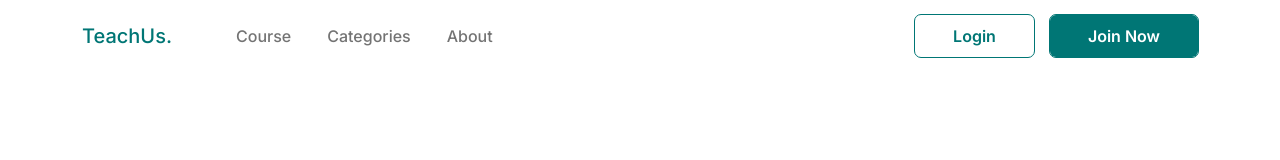
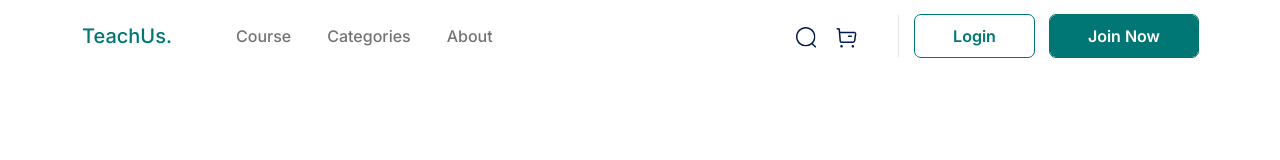
Before and after one commit to ariefhk/arx-teachus, a React (Create React App) app: page / in a window 1280 px wide. Shown: the top 160 px of the page. Built offline with nearby package versions, Linux system fonts and the light colour scheme.

Commit message:
add navbar

```diff
--- /dev/null
+++ b/src/assets/index.js
@@ -0,0 +1,4 @@
+import Shopping from "./images/ic_shopping.svg";
+import Search from "./images/ic_search.svg";
+
+export { Shopping, Search };
--- a/src/components/Navbar/index.jsx
+++ b/src/components/Navbar/index.jsx
@@ -1,6 +1,15 @@
 import React from "react";
-import { Navbar, Nav, Container, Button, Row, Col } from "react-bootstrap";
+import {
+  Navbar,
+  Nav,
+  Container,
+  Button,
+  Row,
+  Col,
+  Image,
+} from "react-bootstrap";
 import "./navbar.css";
+import { Shopping, Search } from "../../assets";
 
 function index() {
   const navbarMenu = [
@@ -33,12 +42,17 @@ function index() {
               </Nav.Link>
             ))}
           </Nav>
-          <div className="d-flex gap-3">
-            {/* <Col>
-            </Col> */}
+          <div className="d-flex gap-3 ">
+            <Row className="gap-3 align-items-center">
+              <Col lg="2">
+                <Image src={Search} />
+              </Col>
+              <Col lg="2">
+                <Image src={Shopping} />
+              </Col>
+            </Row>
+            <div style={{ borderLeft: "1.5px solid rgba(0, 0, 0, 0.1)" }}></div>
             <Button className="navbar-btn-login">Login</Button>
-            {/* <Col>
-            </Col> */}
             <Button className="navbar-btn-join">Join Now</Button>
           </div>
         </Navbar.Collapse>
```
